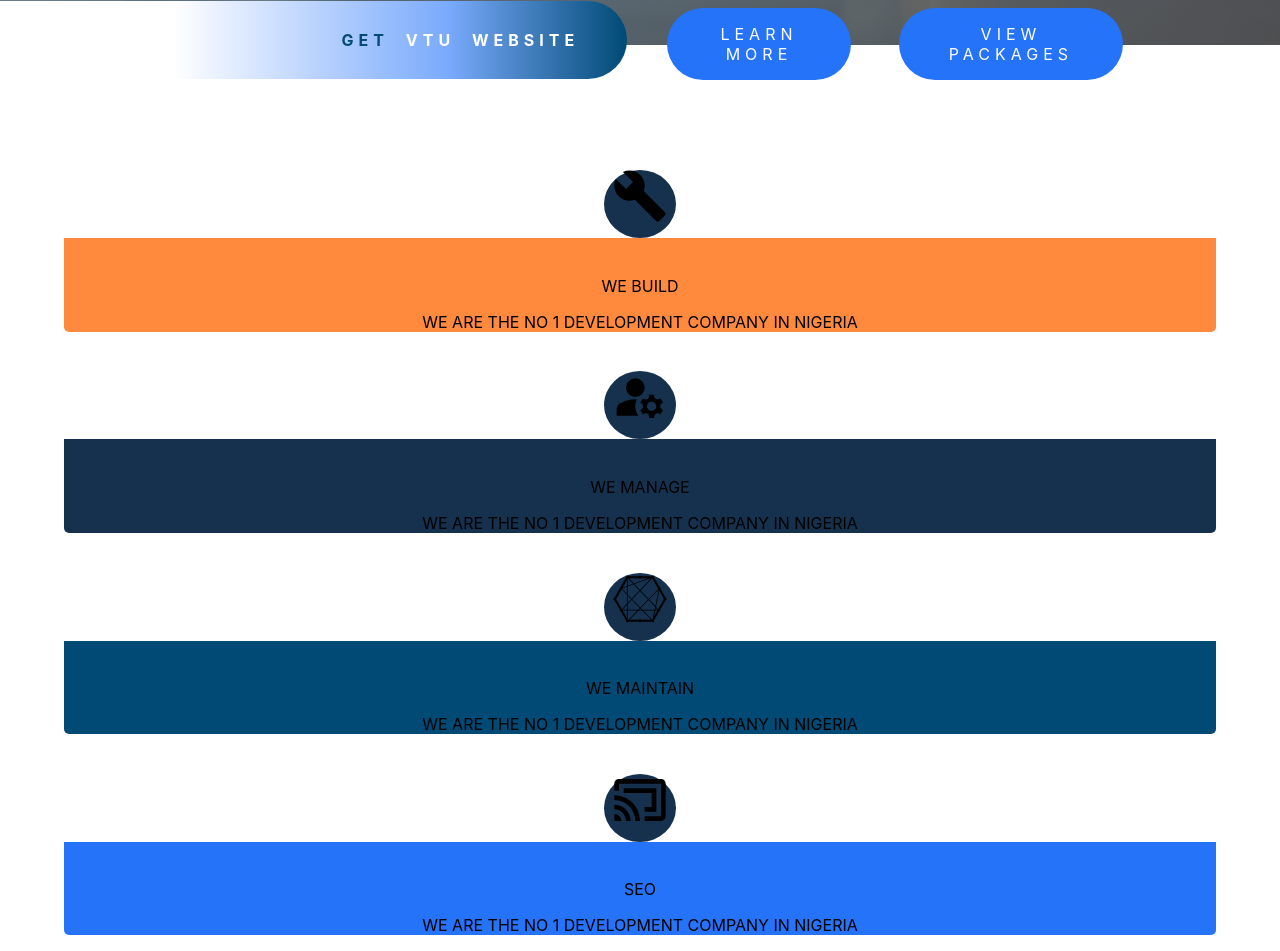
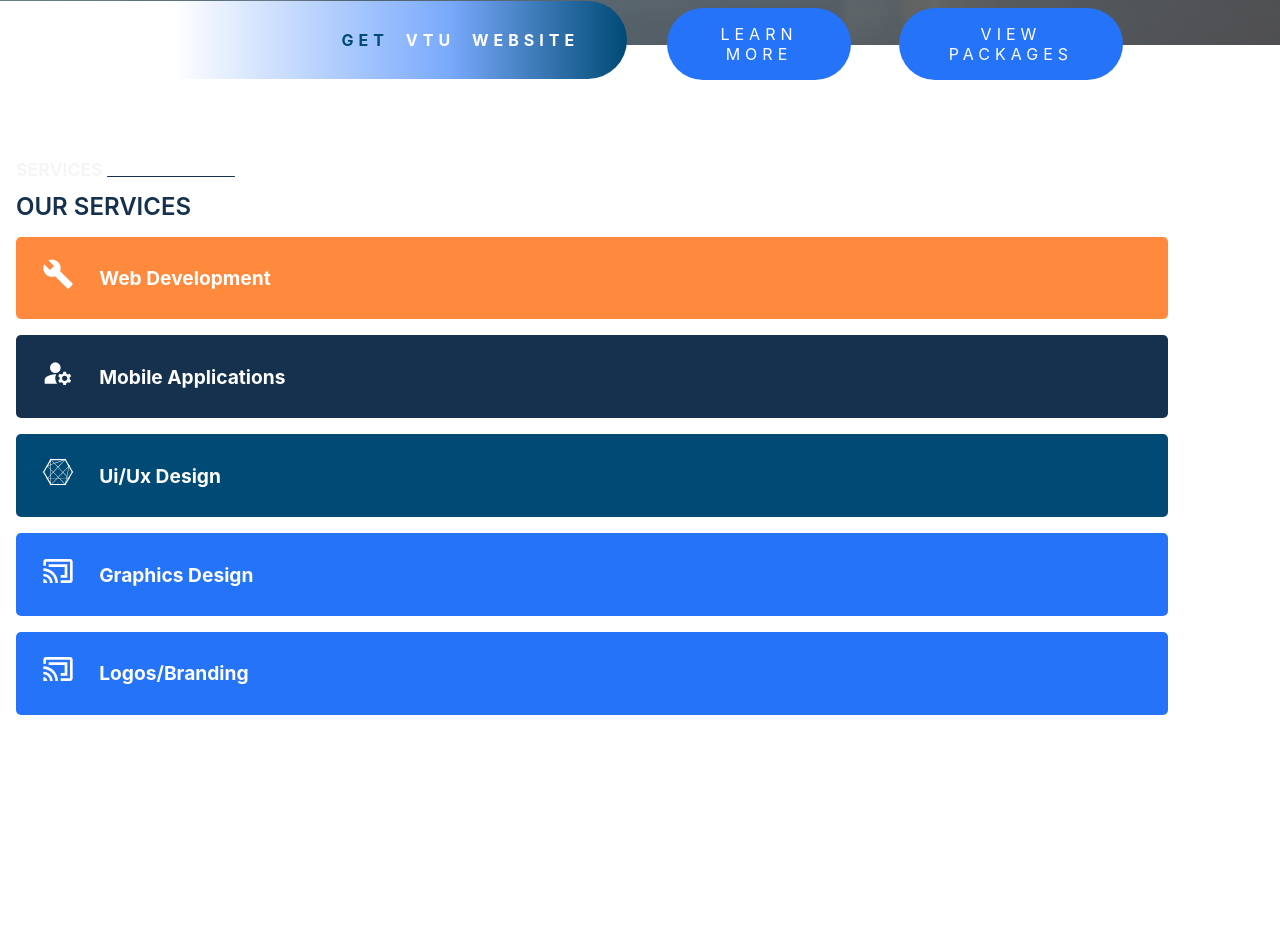
Before and after one commit to Farouk-Adedamola/subarena, a React (Create React App) app: page / in a window 1280 px wide. Shown: the part 870-1821 px from the top of the page. After the commit the page ends 1601 px from the top, so only its background shows below. Built offline with nearby package versions, Linux system fonts and the light colour scheme.

Commit message:
commit new changes

```diff
--- a/src/Components/Wedo/Wedo.js
+++ b/src/Components/Wedo/Wedo.js
@@ -5,13 +5,21 @@ const Wedo = () => {
   return (
     <Fragment>
       <div>
+        <div className={classes.wrapper}>
+          <div className={classes.services}>
+            <h1>services</h1>
+            <div className={classes.line}></div>
+          </div>
+          <div className={classes.what}>our services</div>
+        </div>
         {list.map((service) => {
-          const { id, tag, name, text, css } = service;
+          const { id, tag, name, text, css, work } = service;
           return (
             <div style={css} key={id} className={classes.container}>
               <h1>
                 <span>{tag}</span>
               </h1>
+              <h4>{work}</h4>
               <p>{name}</p>
               <p>{text}</p>
             </div>
--- a/src/Components/Wedo/data.js
+++ b/src/Components/Wedo/data.js
@@ -9,6 +9,7 @@ export const list = [
     id: 1,
     tag: <MdBuild />,
     name: "We build",
+    work: "Web Development",
     css: { background: "#ff8a3d" },
     text: "We are the no 1 development company in nigeria",
   },
@@ -16,6 +17,7 @@ export const list = [
     id: 2,
     tag: <MdManageAccounts />,
     css: { background: "#15314e" },
+    work: "Mobile Applications",
     name: "We manage",
     text: "We are the no 1 development company in nigeria",
   },
@@ -23,6 +25,7 @@ export const list = [
     id: 3,
     tag: <FaConnectdevelop />,
     name: "We maintain",
+    work: " Ui/Ux Design",
     css: { background: "#004a75" },
     text: "We are the no 1 development company in nigeria",
   },
@@ -30,6 +33,15 @@ export const list = [
     id: 4,
     tag: <MdOutlineCastConnected />,
     css: { background: "#2573f9" },
+    work: "Graphics Design",
+    name: "SEO",
+    text: "We are the no 1 development company in nigeria",
+  },
+  {
+    id: 5,
+    tag: <MdOutlineCastConnected />,
+    css: { background: "#2573f9" },
+    work: "Logos/Branding",
     name: "SEO",
     text: "We are the no 1 development company in nigeria",
   },
--- a/src/Components/Wedo/wedo.module.css
+++ b/src/Components/Wedo/wedo.module.css
@@ -1,27 +1,65 @@
+.wrapper {
+  margin: 1rem;
+}
+
+.services {
+  display: flex;
+  align-items: center;
+  justify-content: start;
+}
+
+.services h1 {
+  font-size: 1.1rem;
+  text-transform: uppercase;
+  color: #2222220b;
+}
+
+.line {
+  background: #15314e;
+  height: 0.05rem;
+  width: 8rem;
+  border-radius: 1px;
+  transform: translateY(7px);
+  margin-left: 4px;
+}
+
+.what {
+  text-transform: uppercase;
+  font-size: 1.5rem;
+  text-align: start;
+  color: #15314e;
+  font-weight: 600;
+}
+
 .container {
   width: 90vw;
   margin: 0 auto;
   border-radius: 5px;
+  display: flex;
+  align-items: center;
+  margin: 1rem;
+  /* border: 2px solid ; */
+  padding: 0;
+  /* padding: 0 1rem; */
 }
 
 .container h1 {
-  font-size: 3.5rem;
-  text-align: center;
-  background-color: #fff;
+  padding: 0 1rem;
 }
 
 .container h1 span {
-  background-color: #15314e;
   border-radius: 50%;
-  padding: 0 0.5rem;
+  padding: 0 0.6rem;
   transition: all 0.5s;
+  color: #fff;
 }
 
-.container h1 span:hover {
-  border-right: 0.7rem solid #000;
+.container h4 {
+  font-size: 1.2rem;
+  color: #fff;
+  /* border: 2px solid red; */
 }
 
 .container p {
-  text-transform: uppercase;
-  text-align: center;
+  display: none;
 }
```
